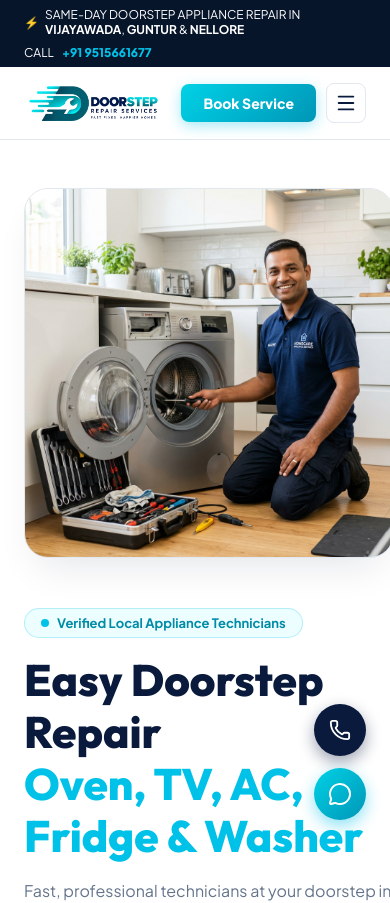
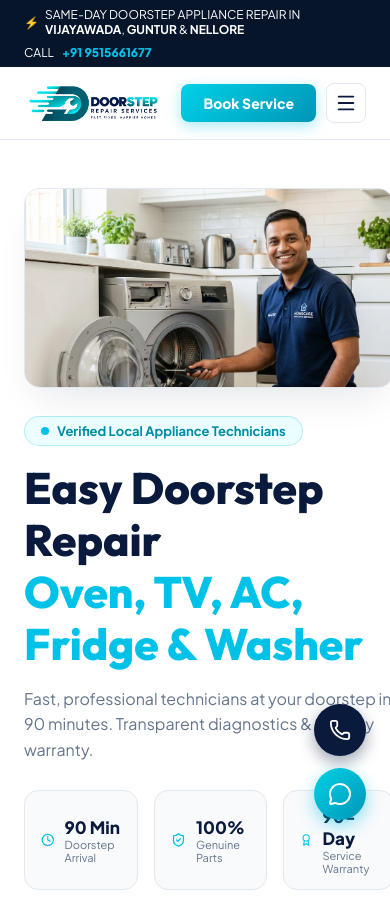
Before and after one commit to mrbtruely-coder/doorstep-repair-service, a React (Vite) app: page / in a window 390 px wide. Shown: the top 903 px of the page. Built offline with nearby package versions, Linux system fonts and the light colour scheme.

Commit message:
Reduce hero image height on mobile responsive views

```diff
--- a/src/index.css
+++ b/src/index.css
@@ -255,6 +255,18 @@ button {
 @media (max-width: 900px) {
   .hero-grid-responsive {
     grid-template-columns: 1fr !important;
+    gap: 28px !important;
+  }
+  .hero-image-wrapper {
+    max-height: 260px !important;
+    border-radius: 20px !important;
+    overflow: hidden !important;
+  }
+  .hero-image-wrapper img {
+    height: 260px !important;
+    width: 100% !important;
+    object-fit: cover !important;
+    object-position: center 20% !important;
   }
   .standards-grid-responsive {
     grid-template-columns: 1fr 1fr !important;
@@ -288,6 +300,16 @@ button {
 }
 
 @media (max-width: 580px) {
+  .hero-image-wrapper {
+    max-height: 200px !important;
+    border-radius: 16px !important;
+  }
+  .hero-image-wrapper img {
+    height: 200px !important;
+    width: 100% !important;
+    object-fit: cover !important;
+    object-position: center 18% !important;
+  }
   .standards-grid-responsive {
     grid-template-columns: 1fr !important;
   }
--- a/src/pages/HomePage.jsx
+++ b/src/pages/HomePage.jsx
@@ -135,19 +135,22 @@ export default function HomePage({ setActivePage, setSelectedService }) {
 
             {/* Left Hero Image */}
             <div style={{ position: 'relative' }}>
-              <div style={{
-                borderRadius: '24px',
-                overflow: 'hidden',
-                boxShadow: '0 20px 40px -15px rgba(9, 26, 60, 0.12)',
-                border: '1px solid #e2e8f0',
-                background: '#f8fafc'
-              }}>
+              <div
+                className="hero-image-wrapper"
+                style={{
+                  borderRadius: '24px',
+                  overflow: 'hidden',
+                  boxShadow: '0 20px 40px -15px rgba(9, 26, 60, 0.12)',
+                  border: '1px solid #e2e8f0',
+                  background: '#f8fafc'
+                }}
+              >
                 <img
                   src="/hero-technician.jpg"
                   alt="Certified Appliance Repair Technician at Doorstep"
                   style={{
                     width: '100%',
-                    height: 'auto',
+                    height: '100%',
                     display: 'block',
                     objectFit: 'cover'
                   }}
```
